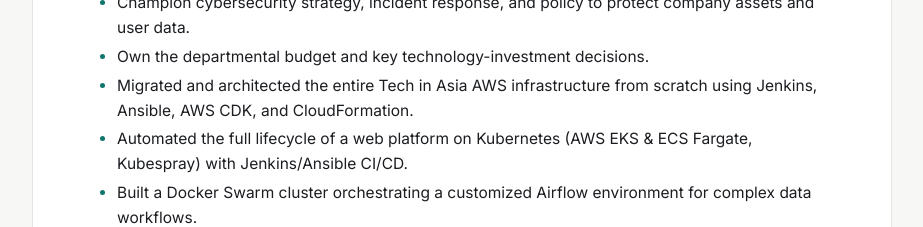
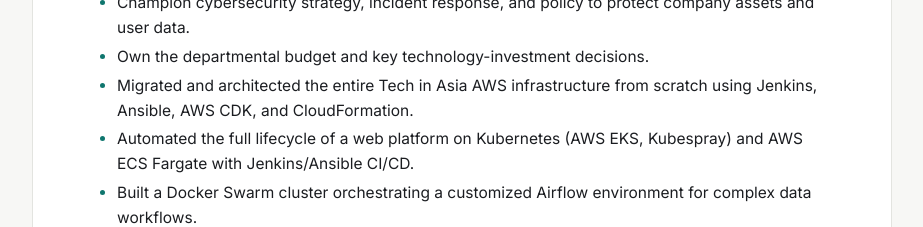
Before and after one commit to traqy/portfolio, a plain HTML site: page index.html in a window 1280 px wide. Shown: the part 2820-3047 px from the top of the page, without its empty margins (178-1101 px from the left). Drawn offline with Linux system fonts and the light colour scheme.

Commit message:
Separate ECS Fargate from Kubernetes in platform bullet
Co-Authored-By: Claude Opus 5.5 <noreply@anthropic.com>

```diff
--- a/index.html
+++ b/index.html
@@ -307,7 +307,7 @@
           <li>Champion cybersecurity strategy, incident response, and policy to protect company assets and user data.</li>
           <li>Own the departmental budget and key technology-investment decisions.</li>
           <li>Migrated and architected the entire Tech in Asia AWS infrastructure from scratch using Jenkins, Ansible, AWS CDK, and CloudFormation.</li>
-          <li>Automated the full lifecycle of a web platform on Kubernetes (AWS EKS &amp; ECS Fargate, Kubespray) with Jenkins/Ansible CI/CD.</li>
+          <li>Automated the full lifecycle of a web platform on Kubernetes (AWS EKS, Kubespray) and AWS ECS Fargate with Jenkins/Ansible CI/CD.</li>
           <li>Built a Docker Swarm cluster orchestrating a customized Airflow environment for complex data workflows.</li>
           <li>Developed deployment strategies for containerised web apps (Nginx, WordPress, Laravel) on Kubernetes.</li>
         </ul>
```
